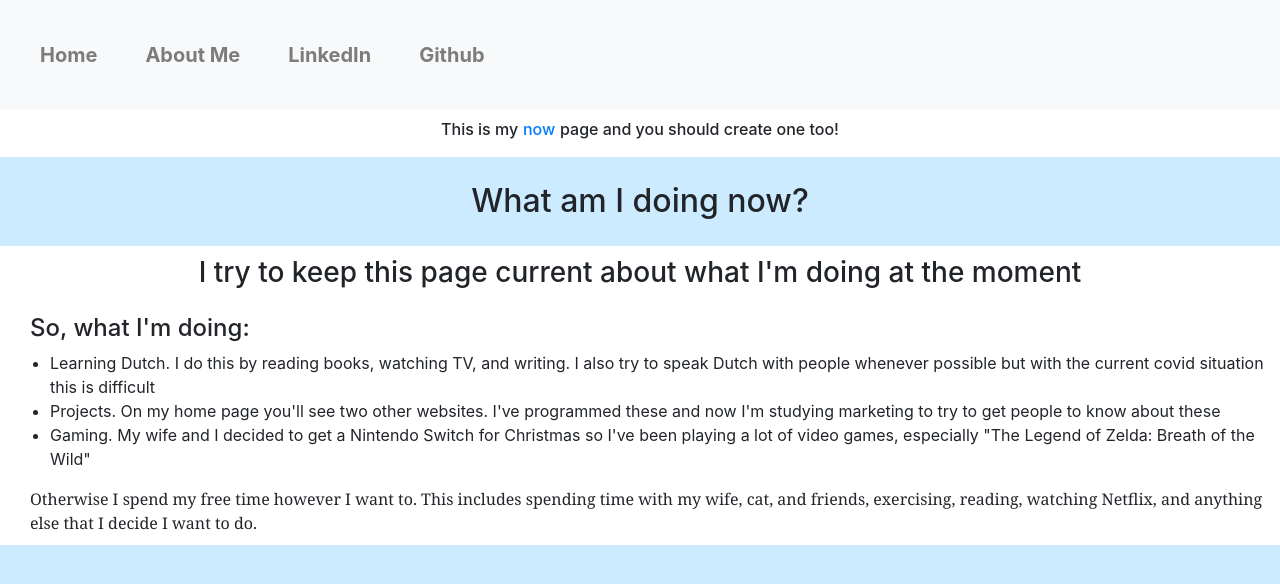
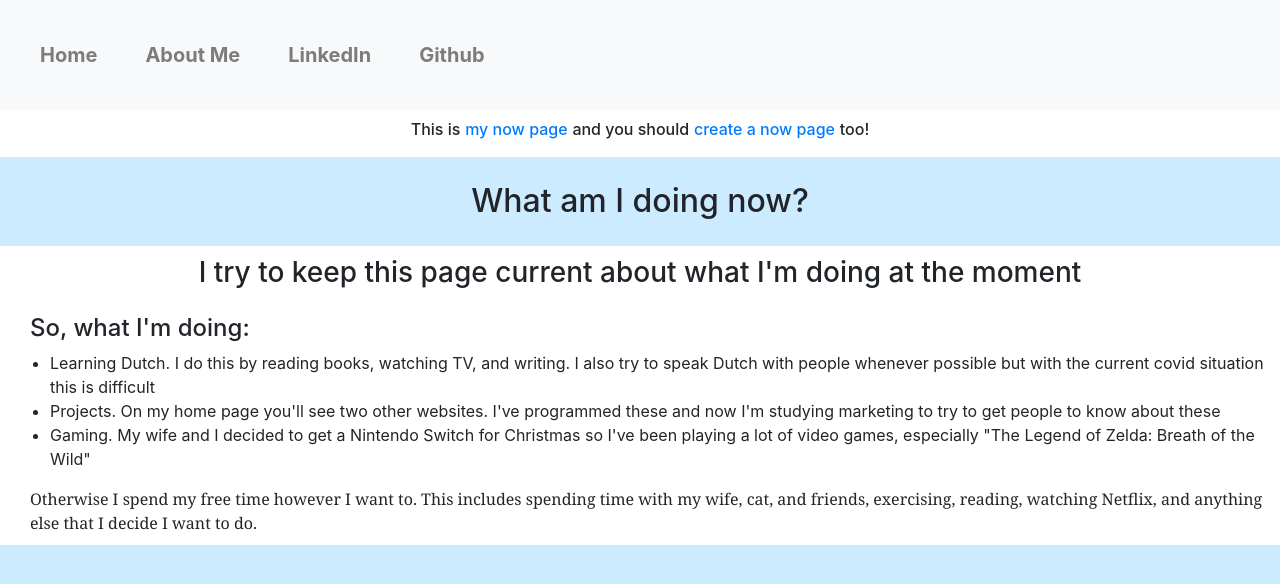
Before and after one commit to SheaMeyers/SheaMeyers.github.io, a React (Create React App) app: page /now in a window 1280 px wide. Shown: the top 584 px of the page. Built offline with nearby package versions, Linux system fonts and the light colour scheme.

Commit message:
Update now page

```diff
--- a/src/Now.tsx
+++ b/src/Now.tsx
@@ -9,9 +9,11 @@ const Now: React.FC = () => {
             <div className="Now">
                 <div className="Now--white-section">
                     <h6 style={{textAlign: 'center'}}>
-                        This is my
-                        <a style={{margin: '0.3rem'}} href="https://nownownow.com/about" target="_blank" rel="noopener noreferrer">now</a>
-                        page and you should create one too!
+                        This is
+                        <a style={{margin: '0.3rem'}} href="https://nownownow.com/p/dYg2" target="_blank" rel="noopener noreferrer">my now page</a>
+                        and you should
+                        <a style={{margin: '0.3rem'}} href="https://nownownow.com/about" target="_blank" rel="noopener noreferrer">create a now page</a>
+                        too!
                     </h6>
                 </div>
                 <div className="Now--non-white-section">
```
